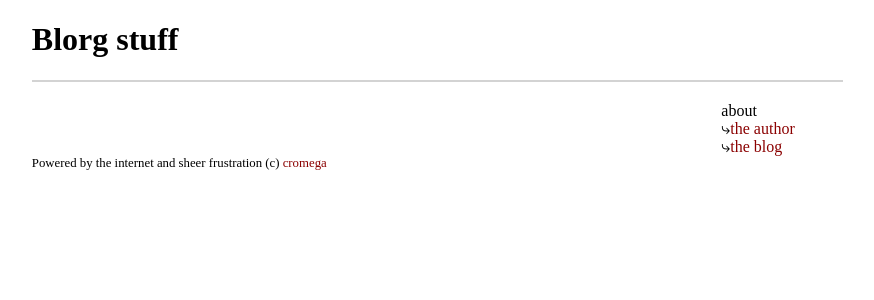
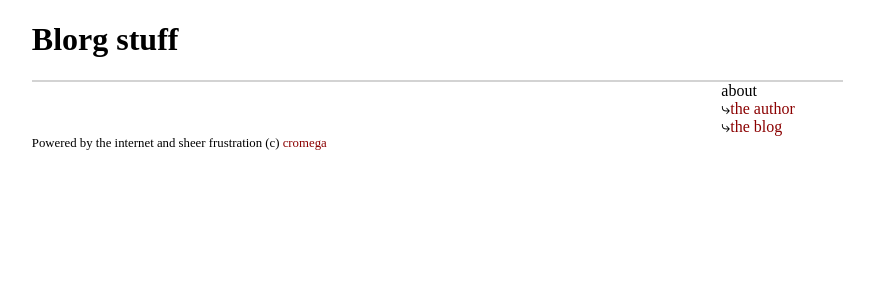
Before and after one commit to cromega/blorg, a Jekyll site: the page built from index.html, in a window 1280 px wide. Shown: the top 300 px of the page, without its empty margins (173-1047 px from the left). Built offline with Jekyll 4.4.1, drawn with Linux system fonts in a browser that asks for light colours.

Commit message:
update post title/tags/meta layout

```diff
--- a/_includes/templates.html
+++ b/_includes/templates.html
@@ -5,12 +5,6 @@
     <div class="title">
       <a class="post-link" href="#" data-post-url="{{url}}">{{title}}</a>
     </div>
-
-    <div class="post-metadata">
-      by <span class="author">{{author}}</span>,
-      <span class="date">{{date}}</span>
-    </div>
-    <div class="clearer"></div>
 
     <div class="tags">
       <ul>
@@ -20,6 +14,11 @@
       </ul>
     </div>
     <div class="clearer"></div>
+
+    <div class="post-metadata">
+      by <span class="author">{{author}}</span>,
+      <span class="date">{{date}}</span>
+    </div>
 
     <div class="summary">
       {{{summary}}}
@@ -32,12 +31,6 @@
   <div class="post">
     <div class="title">{{title}}</div>
 
-    <div class="post-metadata">
-      by <span class="author">{{author}}</span>,
-      <span class="date">{{date}}</span>
-    </div>
-    <div class="clearer"></div>
-
     <div class="tags">
       <ul>
       {{#each tags}}
@@ -47,6 +40,11 @@
     </div>
     <div class="clearer"></div>
 
+    <div class="post-metadata">
+      by <span class="author">{{author}}</span>,
+      <span class="date">{{date}}</span>
+    </div>
+
     <div class="body">
       {{{content}}}
     </div>
--- a/css/blorg.scss
+++ b/css/blorg.scss
@@ -11,7 +11,6 @@
 
 header {
   border-bottom: 2px solid lightgray;
-  margin-bottom: 20px;
 
   a, a:hover {
     color: black;
@@ -41,15 +40,14 @@
 
   .post-metadata {
     font-size: 80%;
-    padding-top: 18px;
+    color: rgba(0, 0, 0, 0.8);
   }
 
   .tags {
     font-size: 80%;
 
     ul {
-      margin-top: 0px;
-      padding: 0px;
+      padding-top: 15px;
       list-style-type: none;
 
       li {
```
